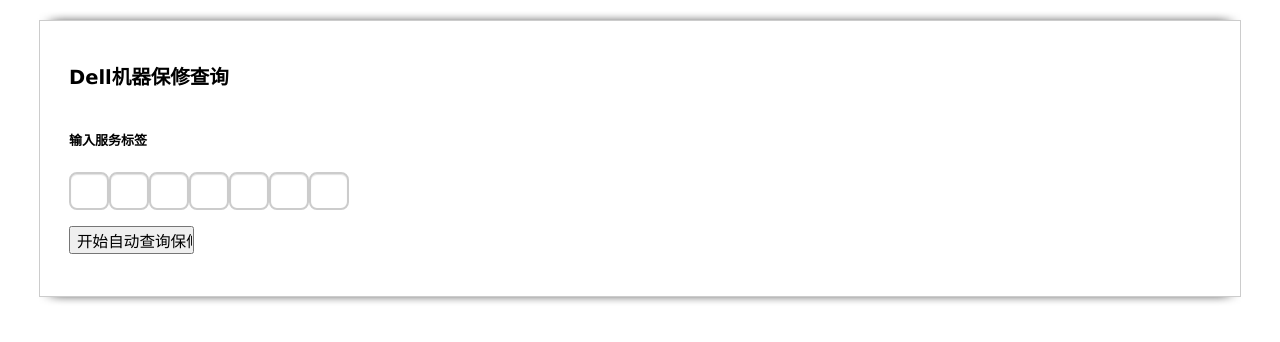
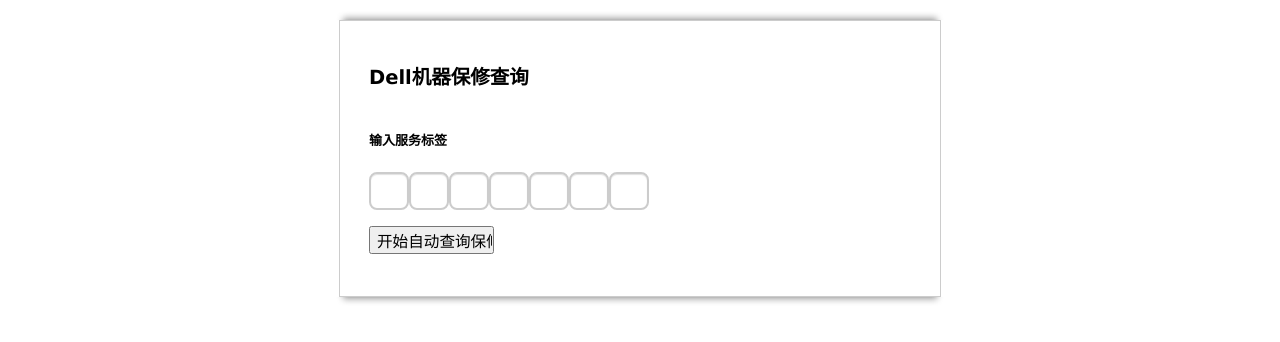
Before and after one commit to LK-Tmac1/DellWarranty, a Flask app: page /home in a window 1280 px wide. Shown: the top 342 px of the page. Run offline with Flask 2, Linux system fonts and the light colour scheme.

Commit message:
change css

```diff
--- a/src/static/view.css
+++ b/src/static/view.css
@@ -46,7 +46,7 @@
 	border:1px solid #ccc;
 	margin:0 auto;
 	text-align:left;
-	width:1200px;
+	width:1300px;
 }
 
 #top
@@ -54,7 +54,7 @@
 	display:block;
 	height:10px;
 	margin:10px auto 0;
-	width:1210px;
+	width:1310px;
 }
 
 #bottom
@@ -62,7 +62,7 @@
 	display:block;
 	height:10px;
 	margin:0 auto;
-	width:1210px;
+	width:1310px;
 }
 
 form.appnitro
--- a/src/templates/home.html
+++ b/src/templates/home.html
@@ -4,7 +4,23 @@
 <meta http-equiv="Content-Type" content="text/html; charset=UTF-8">
 <title>Dell保修查询主页</title>
 <link href="../static/view.css" rel="stylesheet" type="text/css">
+<style>
+#top
+{
+	width:610px;
+}
 
+#bottom
+{
+	width:610px;
+}
+
+#form_container
+{
+	width:600px;
+}
+
+</style>
 
 </head>
 <body>
```
